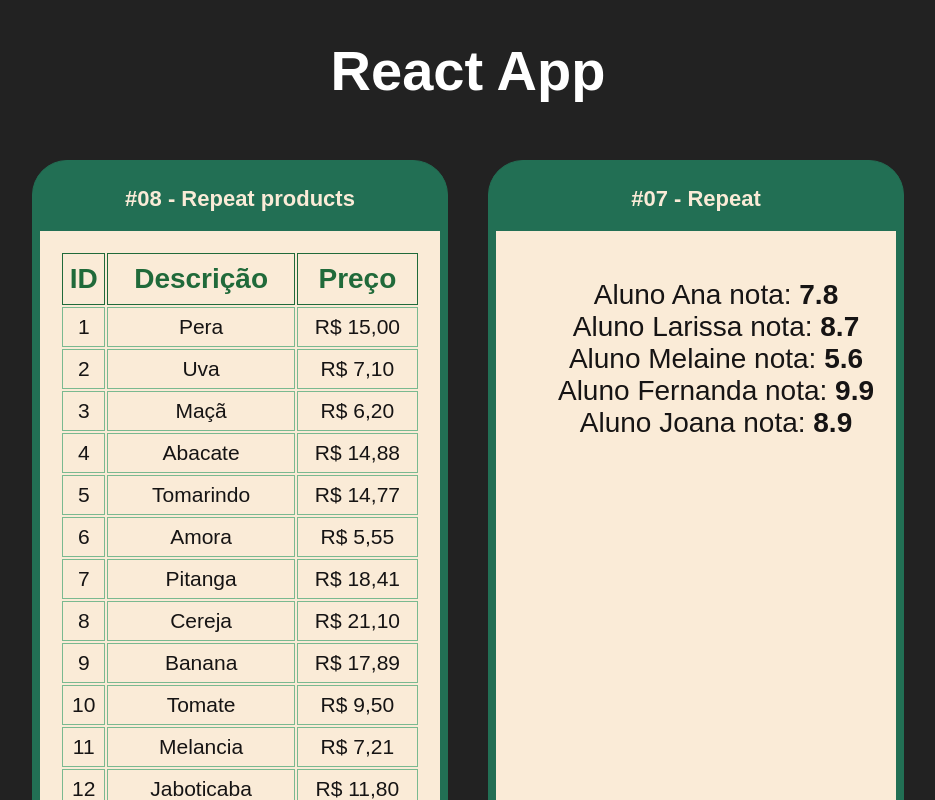
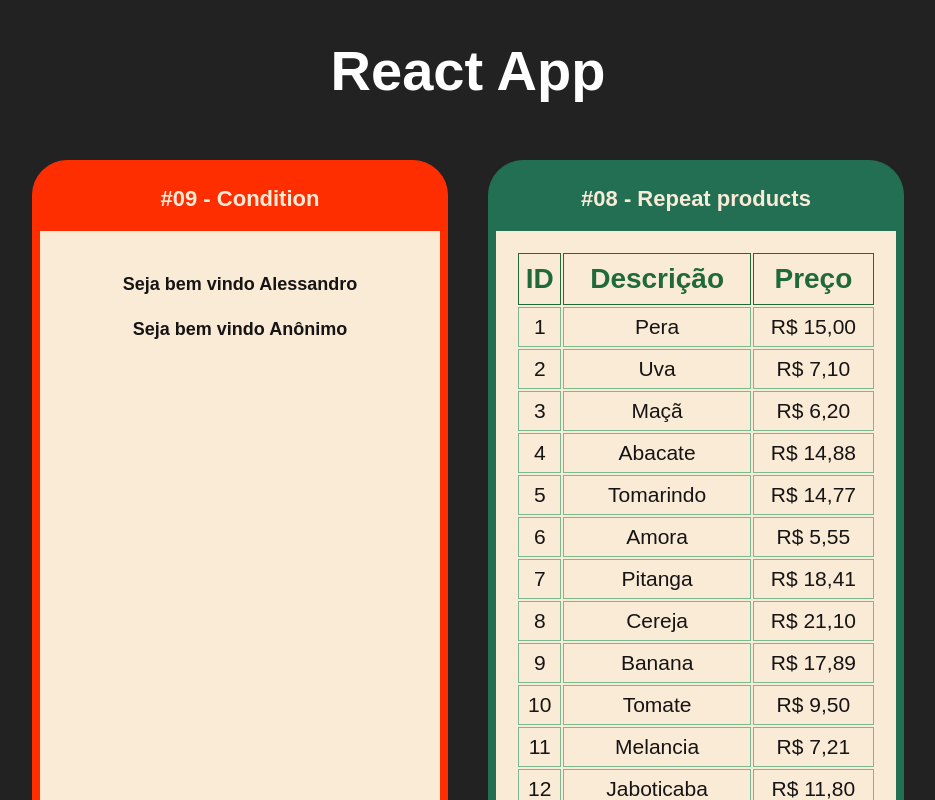
Before and after one commit to ALESSANDROLMENEZES/react-introduction, a React (Create React App) app: page / in a window 1280 px wide. Shown: the top 800 px of the page, without its empty margins (172-1107 px from the left). Built offline with nearby package versions, Linux system fonts and the light colour scheme.

Commit message:
Adding condition

```diff
--- a/src/App.jsx
+++ b/src/App.jsx
@@ -10,6 +10,7 @@ import Father from './components/basics/Father';
 import Child from './components/basics/Child';
 import Repeat from './components/repetition/Repeat';
 import RepeatProducts from './components/repetition/RepeatProducts';
+import User from './components/basics/User';
 import './App.css';
 
 export default () => (
@@ -17,6 +18,11 @@ export default () => (
   <>
     <h1>React App</h1>
     <div className="Cards">
+
+      <Card title="#09 - Condition" color="#ff2e00">
+        <User user={{name:'Alessandro'}}/>
+        <User user={{}}/>
+      </Card>
 
       <Card title="#08 - Repeat products" color="#226f54">
         <RepeatProducts />
--- /dev/null
+++ b/src/components/basics/User.jsx
@@ -0,0 +1,15 @@
+import React from 'react';
+import If from './../condition/If.js';
+
+export default props => {
+	return (
+		<div>
+			<If test={props.user && props.user.name}>
+				<h4>Seja bem vindo <strong>{props.user.name}</strong></h4>
+			</If>
+			<If test={!props.user || !props.user.name}>
+				<h4>Seja bem vindo <strong>Anônimo</strong></h4>
+			</If>
+		</div>
+	)
+}
--- /dev/null
+++ b/src/components/condition/If.js
@@ -0,0 +1,7 @@
+export default props => {
+	if (props.test) {
+		return props.children;
+	} else {
+		return false;
+	}
+};
```
